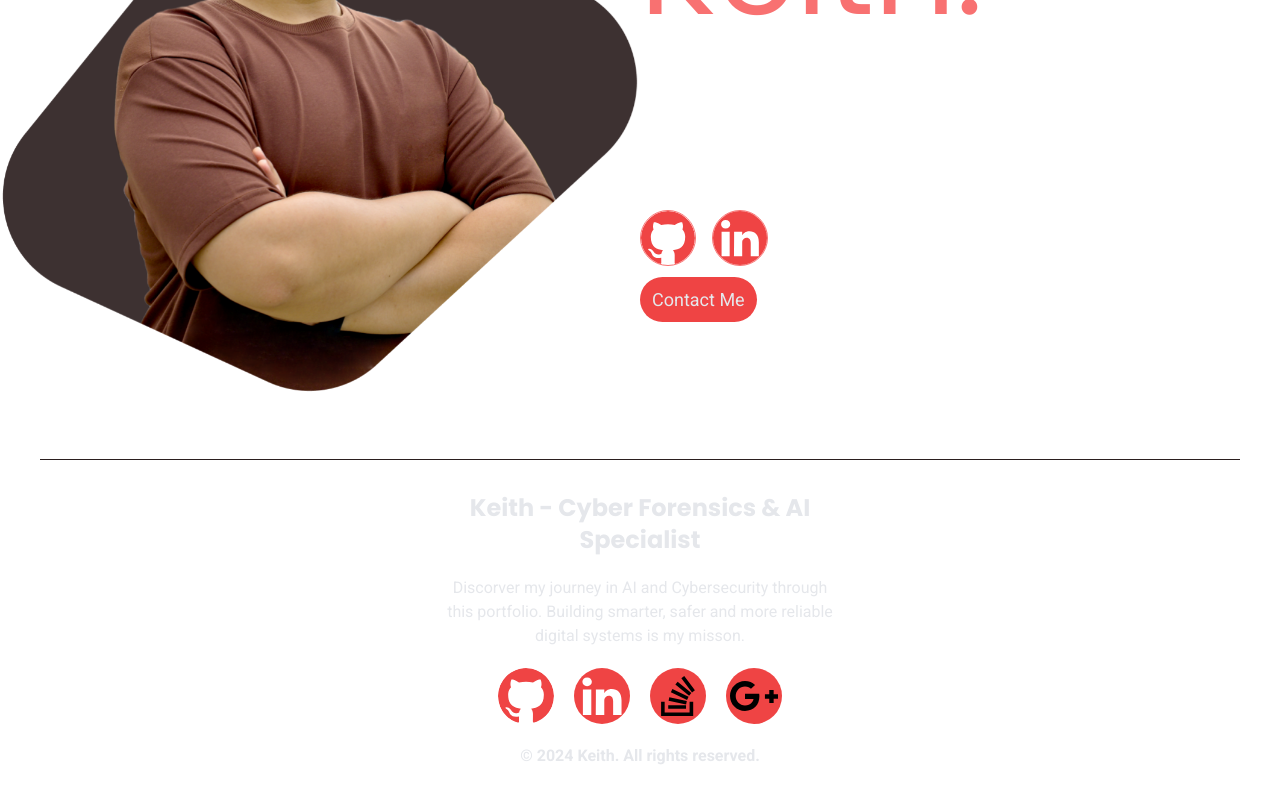
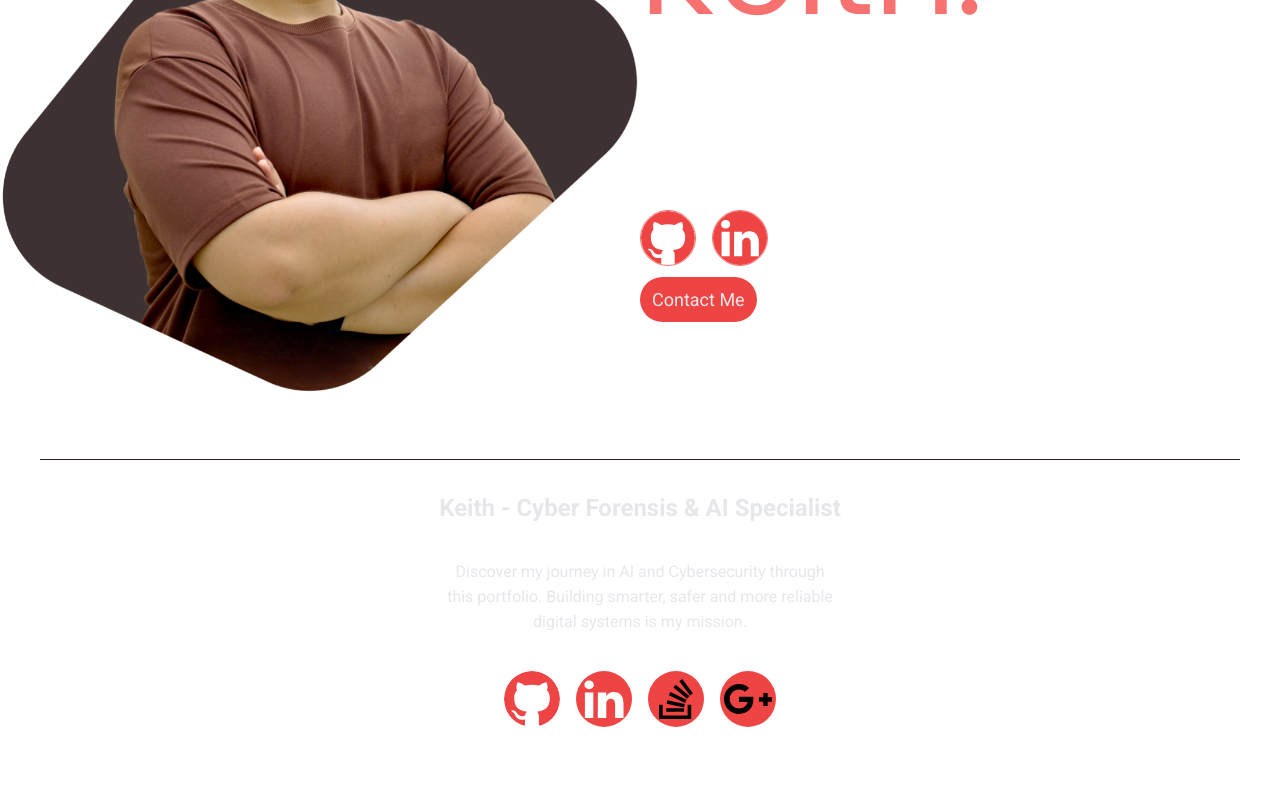
Before and after one commit to Cyrof/kn-folio, a Next.js app: page / in a window 1280 px wide. Shown: the part 414-1214 px from the top of the page. After the commit the page ends 1193 px from the top, so only its background shows below. Built offline with nearby package versions, Linux system fonts and the light colour scheme.

Commit message:
refactor(footer): Change to use mantine components

```diff
--- a/app/components/footer.tsx
+++ b/app/components/footer.tsx
@@ -1,59 +1,56 @@
 // Main footer
+
+import { Anchor, Box, Center, Group, Stack, Text } from "@mantine/core";
 
 const Footer = () => {
     return (
-        <footer>
-            <hr className="mx-10 border-[#2b1f1f] " />
-            <section className="main text-gray-200 w-full flex flex-col items-center my-8">
-                <div className="w-4/12 text-center">
-                    <h3 className="text-2xl font-semibold">Keith - Cyber Forensics & AI Specialist</h3>
-                </div>
-                <div className="w-4/12 text-center p-5 text-md">
-                    <p>
-                        Discorver my journey in AI and Cybersecurity through this portfolio. Building smarter, safer and more reliable digital systems is my misson.
-                    </p>
-                </div>
-                <div className="icons flex gap-5 mb-5">
-                    {/* github icon */}
-                    <a target="_blank" href="https://github.com/Cyrof" className="group h-14 w-auto rounded-full">
-                        <svg xmlns="http://www.w3.org/2000/svg" className="h-14 w-auto fill-red-500 group-hover:fill-red-400 transition-colors duration-300 rounded-full" viewBox="0 0 97.707 97.707">
+        <>
+            <hr className="mx-10 border-[#2b1f1f]" />
+            <Stack className="text-gray-200 w-full my-8" align="center">
+                <Box className="w-4/12 text-center">
+                    <Text className="text-2xl font-semibold">Keith - Cyber Forensis & AI Specialist</Text>
+                </Box>
+                <Box className="w-4/12 text-center p-5 text-md">
+                    <Text>Discover my journey in AI and Cybersecurity through this portfolio. Building smarter, safer and more reliable digital systems is my mission.</Text>
+                </Box>
+                <Group className="mb-5" gap="md">
+                    {/* github */}
+                    <Anchor target="_blank" href="https://github.com/Cyrof" className="group h-14 w-auto rounded-full">
+                        <svg xmlns="http://www.w3.org/2000/svg" className="h-14 w-auto fill-red-500 group-hover:fill-red-400 transition-colors duration-500 rounded-full" viewBox="0 0 97.707 97.707">
                             <path
                                 d="M48.854 0C21.839 0 0 22 0 49.217c0 21.756 13.993 40.172 33.405 46.69 2.427.49 3.316-1.059 3.316-2.362 0-1.141-.08-5.052-.08-9.127-13.59 2.934-16.42-5.867-16.42-5.867-2.184-5.704-5.42-7.17-5.42-7.17-4.448-3.015.324-3.015.324-3.015 4.934.326 7.523 5.052 7.523 5.052 4.367 7.496 11.404 5.378 14.235 4.074.404-3.178 1.699-5.378 3.074-6.6-10.839-1.141-22.243-5.378-22.243-24.283 0-5.378 1.94-9.778 5.014-13.2-.485-1.222-2.184-6.275.486-13.038 0 0 4.125-1.304 13.426 5.052a46.97 46.97 0 0 1 12.214-1.63c4.125 0 8.33.571 12.213 1.63 9.302-6.356 13.427-5.052 13.427-5.052 2.67 6.763.97 11.816.485 13.038 3.155 3.422 5.015 7.822 5.015 13.2 0 18.905-11.404 23.06-22.324 24.283 1.78 1.548 3.316 4.481 3.316 9.126 0 6.6-.08 11.897-.08 13.526 0 1.304.89 2.853 3.316 2.364 19.412-6.52 33.405-24.935 33.405-46.691C97.707 22 75.788 0 48.854 0z"
                             />
                         </svg>
-                    </a>
-                    {/* linkedin icon */}
-                    <a target="_blank" href="https://www.linkedin.com/in/keith-neo-8ba4401a8/" className="group h-14 w-auto rounded-full">
+                    </Anchor>
+                    {/* linkedin */}
+                    <Anchor target="_blank" href="https://www.linkedin.com/in/keith-neo-8ba4401a8/" className="group h-14 w-auto rounded-full">
                         <svg
                             xmlns="http://www.w3.org/2000/svg"
-                            className="bi bi-linkedin h-14 w-auto fill-red-500 group-hover:fill-red-400 transition-colors duration-300 rounded-full"
+                            className="bi bi-linkedin h-14 w-auto fill-red-500 group-hover:fill-red-400 transition-colors duration-500 rounded-full"
                             viewBox="0 0 16 16">
                             <path d="M0 1.146C0 .513.526 0 1.175 0h13.65C15.474 0 16 .513 16 1.146v13.708c0 .633-.526 1.146-1.175 1.146H1.175C.526 16 0 15.487 0 14.854zm4.943 12.248V6.169H2.542v7.225zm-1.2-8.212c.837 0 1.358-.554 1.358-1.248-.015-.709-.52-1.248-1.342-1.248S2.4 3.226 2.4 3.934c0 .694.521 1.248 1.327 1.248zm4.908 8.212V9.359c0-.216.016-.432.08-.586.173-.431.568-.878 1.232-.878.869 0 1.216.662 1.216 1.634v3.865h2.401V9.25c0-2.22-1.184-3.252-2.764-3.252-1.274 0-1.845.7-2.165 1.193v.025h-.016l.016-.025V6.169h-2.4c.03.678 0 7.225 0 7.225z"/>
                         </svg>
-                    </a>
-                    {/* stackoverflow icon */}
-                    <div className="group h-14 w-14 bg-red-500 rounded-full flex justify-center items-center hover:bg-red-400">
-                        <a target="_blank" href="https://stackoverflow.com/users/22228481/cyrof" className="h-10 w-auto my-auto">
+                    </Anchor>
+                    {/* stackoverflow */}
+                    <Center className="group h-14 w-14 bg-red-500 rounded-full hover:bg-red-400 transition-colors duration-500">
+                        <Anchor target="_blank" href="https://stackoverflow.com/users/22228481/cyrof" className="h-10 w-auto my-auto">
                             <svg xmlns="http://www.w3.org/2000/svg" className="h-10 w-auto" viewBox="0 0 32 32">
                                 <path d="M28.16 32H2.475V20.58H5.32v8.575h19.956V20.58h2.884z"/>
                                 <path d="M8.477 19.8l13.993 2.923.585-2.806-13.993-2.923zm1.832-6.704l12.94 6.04 1.208-2.572-12.94-6.08zm3.586-6.353l10.99 9.12 1.832-2.183-10.99-9.12zM20.99 0l-2.3 1.715 8.536 11.46 2.3-1.715zM8.166 26.27H22.43v-2.845H8.166v2.845z"/>
                             </svg>
-                        </a>
-                    </div>
+                        </Anchor>
+                    </Center>
                     {/* gmail icon */}
-                    <div className="group h-14 w-14 bg-red-500 rounded-full flex justify-center items-center hover:bg-red-400">
-                        <a href="mailto:keithneo00@gmail.com" className="h-10 w-auto my-auto">
+                    <Center className="group h-14 w-14 bg-red-500 rounded-full hover:bg-red-400 transition-colors duration-500">
+                        <Anchor href="mailto:keithneo00@gmail.com" className="h-10 w-auto my-auto">
                             <svg xmlns="http://www.w3.org/2000/svg" className="h-10 w-auto" viewBox="0 0 640 512">
                                 <path d="M386.1 228.5c1.8 9.7 3.1 19.4 3.1 32C389.2 370.2 315.6 448 204.8 448c-106.1 0-192-85.9-192-192s85.9-192 192-192c51.9 0 95.1 18.9 128.6 50.3l-52.1 50c-14.1-13.6-39-29.6-76.5-29.6-65.5 0-118.9 54.2-118.9 121.3 0 67.1 53.4 121.3 118.9 121.3 76 0 104.5-54.7 109-82.8H204.8v-66h181.3zm185.4 6.4V179.2h-56v55.7h-55.7v56h55.7v55.7h56v-55.7H627.2v-56h-55.7z"/>
                             </svg>
-                        </a>
-                    </div>
-                </div>
-                <div className="w-4/12 text-center">
-                    <span className="font-semibold">&copy; 2024 Keith. All rights reserved.</span>
-                </div>
-            </section>
-        </footer>
+                        </Anchor>
+                    </Center>
+                </Group>
+            </Stack>
+        </>
     );
 }
 
```
